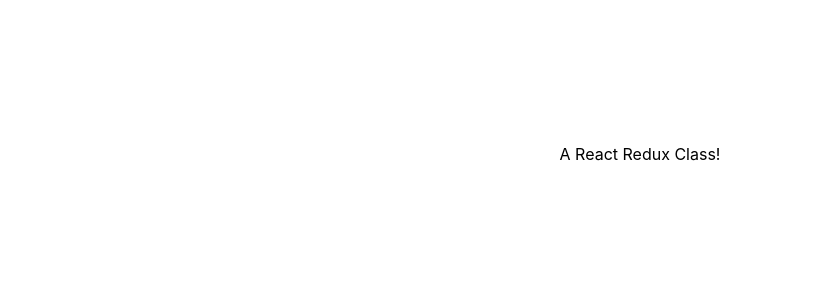
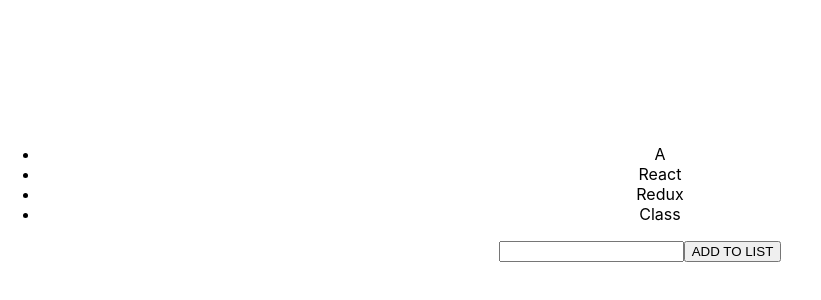
Before and after one commit to eduardom4020/react-redux-__init__, a React (Create React App) app: page / in a window 1280 px wide. Shown: the part 176-476 px from the top of the page, without its empty margins (0-821 px from the left). Built offline with nearby package versions, Linux system fonts and the light colour scheme.

Commit message:
Done the creation of two components that will be used to represent the pure react way to implement data flow

```diff
--- a/src/App.js
+++ b/src/App.js
@@ -1,9 +1,15 @@
 import React from 'react';
 import './App.css';
 
+import Display from './components/Display';
+import ListForm from './components/ListForm';
+
 const App = () => (
     <div className='App'>
-        <span>A React Redux Class!</span>
+        <Display
+            list={['A', 'React', 'Redux', 'Class']}
+        />
+        <ListForm />
     </div>
 );
 
--- /dev/null
+++ b/src/components/Display.js
@@ -0,0 +1,13 @@
+import React from 'react';
+
+const Display = ({list=[]}) => (
+    <ul>
+        {
+            list.map(content => (
+                <li>{content}</li>
+            ))
+        }
+    </ul>
+);
+
+export default Display;
--- /dev/null
+++ b/src/components/ListForm.js
@@ -0,0 +1,45 @@
+import React, {Component} from 'react';
+import './styles/ListForm.css';
+
+class ListForm extends Component {
+    constructor(props) {
+        super(props);
+
+        this.state = {
+            text: ''
+        }
+    }
+
+    textWrite = event => (
+        this.setState({
+            text: event.target.value
+        })
+    );
+
+    sendText = event => {
+        console.log('Sending Value to List! ', this.state.text);
+        this.setState({
+            text: ''
+        })
+    };
+
+    render() {
+        const { text } = this.state;
+
+        return(
+            <div className='FormRoot'>
+                <input
+                    value={text}
+                    onChange={this.textWrite}
+                />
+                <button
+                    onClick={this.sendText}
+                >
+                    ADD TO LIST
+                </button>
+            </div>
+        );
+    }
+}
+
+export default ListForm;
--- /dev/null
+++ b/src/components/styles/ListForm.css
@@ -0,0 +1,3 @@
+.FormRoot {
+    display: inline-flex;
+}
```
